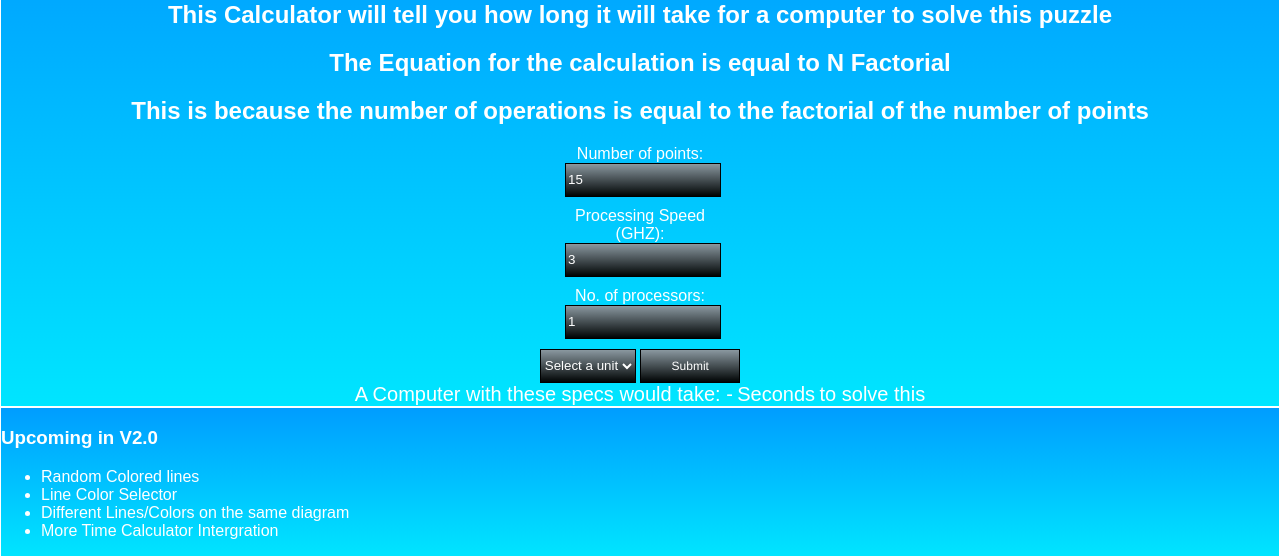
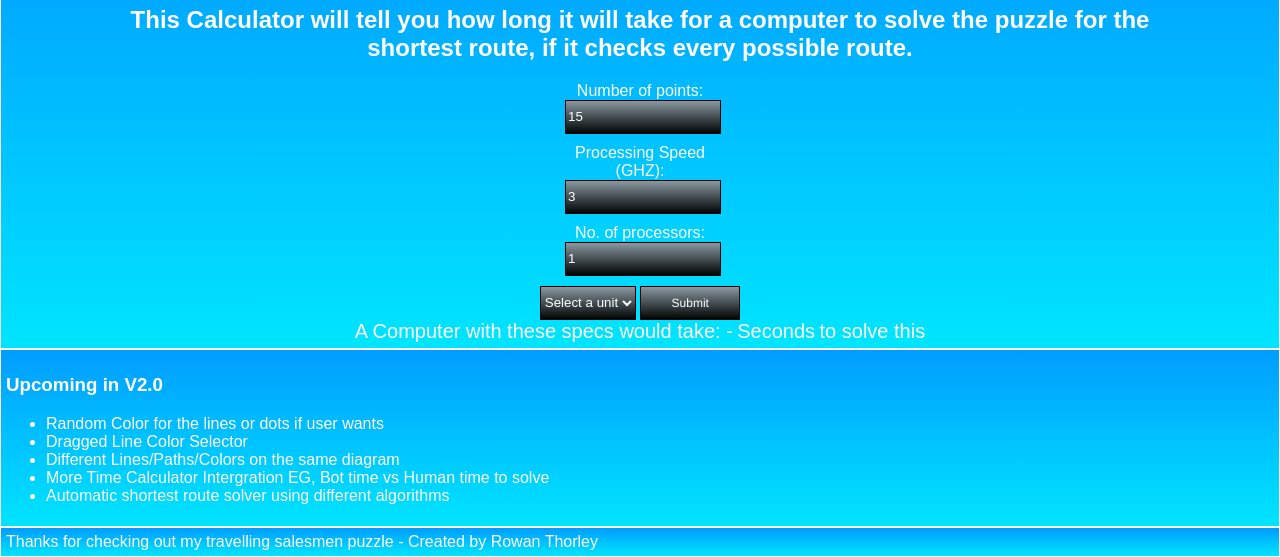
Before and after one commit to ChocolateVS/Exam, a plain HTML site: page index.html in a window 1280 px wide. Shown: the part 443-1000 px from the top of the page. Drawn offline with Linux system fonts and the light colour scheme.

Commit message:
Added more to plans for V2.0

```diff
--- a/index.html
+++ b/index.html
@@ -35,9 +35,8 @@
 		</div>
 		<center><div id="calculator">
 				<h1>TIME CALCULATOR</h2>
-				<h2>This Calculator will tell you how long it will take for a computer to solve this puzzle</h3>
-				<h2>The Equation for the calculation is equal to N Factorial</h2>
-				<h2>This is because the number of operations is equal to the factorial of the number of points</h2>
+				<h2>This Calculator will tell you how long it will take for a computer to solve the puzzle for the <br>
+				shortest route, if it checks every possible route.</h2>
 				<div class="container"><form>
 					Number of points:       <input class="input" id="pointsN" type="number" min="0" max="100" value="15"><br>
 					Processing Speed (GHZ): <input class="input" id="speed" type="number" value="3" min="0" max="6"><br>
@@ -59,12 +58,14 @@
 		<div id="updates">
 			<h3>Upcoming in V2.0</h3>
 			<ul>
-				<li>Random Colored lines</li>
-				<li>Line Color Selector</li>
-				<li>Different Lines/Colors on the same diagram</li>
-				<li>More Time Calculator Intergration</li>
+				<li>Random Color for the lines or dots if user wants</li>
+				<li>Dragged Line Color Selector</li>
+				<li>Different Lines/Paths/Colors on the same diagram</li>
+				<li>More Time Calculator Intergration EG, Bot time vs Human time to solve</li>
+				<li>Automatic shortest route solver using different algorithms</li>
 			</ul>
 		</div>
+		<footer>Thanks for checking out my travelling salesmen puzzle - Created by Rowan Thorley</footer>
 		<script>
 			//Variables
 			var canvas = document.querySelector('#game1'); //Canvas for points
@@ -409,9 +410,10 @@
 				width: 100%;
 				clear: both;
 			}
-			#calculator, #updates {
+			footer, #calculator, #updates {
 				background-image: linear-gradient(to top, #00e5ff, #009dff);
 				border:1px solid white;
+				padding:5px;
 			}
 			.wrapper {
 			    position: relative;
```
